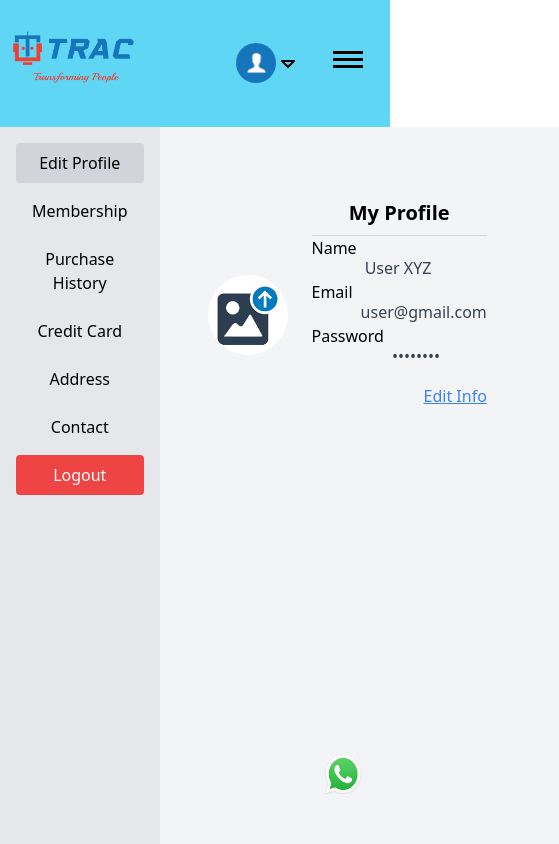
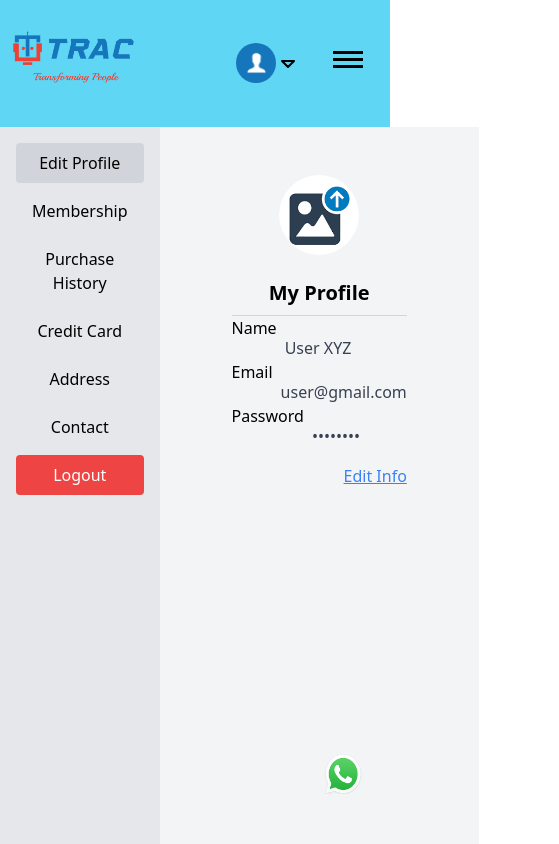
Before and after one commit to Laraib-Azmat/Learning-Management-System--Trac, a React (Create React App) app: page /userprofile in a window 390 px wide. Shown: the top 844 px of the page, 559 px wide, since content can reach past the window. Built offline with nearby package versions, Linux system fonts and the light colour scheme.

Commit message:
dropdown fixed

```diff
--- a/src/Components/ProfileEdit.js
+++ b/src/Components/ProfileEdit.js
@@ -42,7 +42,7 @@ export default function ProfileEdit() {
 
   return (
     <section className="p-6 bg-gray-100 min-h-[75vh]">
-      <div className="flex items-center justify-evenly">
+      <div className="flex flex-col sm:flex-row items-center justify-evenly">
         <div
           className="flex flex-col items-center justify-center w-20 h-20 sm:w-40 sm:h-40 rounded-full bg-gray-200 overflow-hidden cursor-pointer"
           onClick={() => document.getElementById('fileInput').click()}
--- a/src/Components/Purchase.js
+++ b/src/Components/Purchase.js
@@ -2,9 +2,10 @@ import React from 'react';
 
 const Purchase = () => {
   return (
-    <div className="p-6 bg-white shadow-md rounded-lg min-h-[80vh]">
+    <div className="p-6 bg-white shadow-md rounded-lg min-h-[80vh] w-full">
   <h2 className="text-2xl font-bold mb-4">Your Purchase History</h2>
 
+  <div className="overflow-x-auto">
     <table className="min-w-full bg-white border border-gray-300 rounded-lg">
       <thead>
         <tr className="bg-gray-100">
@@ -29,6 +30,8 @@ const Purchase = () => {
       </tbody>
     </table>
   </div>
+</div>
+
   );
 };
 
```
Lines whose indentation alone changed are shown as unchanged.
